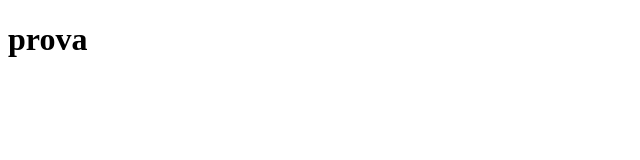
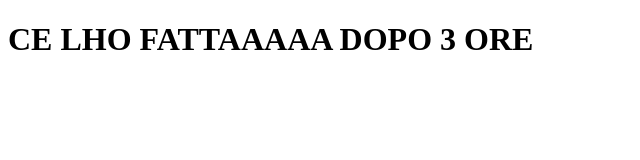
Before and after one commit to severogianluca/html-css-booleaner, a plain HTML site: page index.html in a window 1280 px wide. Shown: the whole page, without its empty margins (0-640 px from the left). Drawn offline with Linux system fonts and the light colour scheme.

Commit message:
prova finale

```diff
--- a/index.html
+++ b/index.html
@@ -6,7 +6,7 @@
     <title>sad</title>
 </head>
 <body>
-    <h1> prova</h1>
+    <h1> CE LHO FATTAAAAA DOPO 3 ORE</h1>
 
 </body>
 </html>
```
